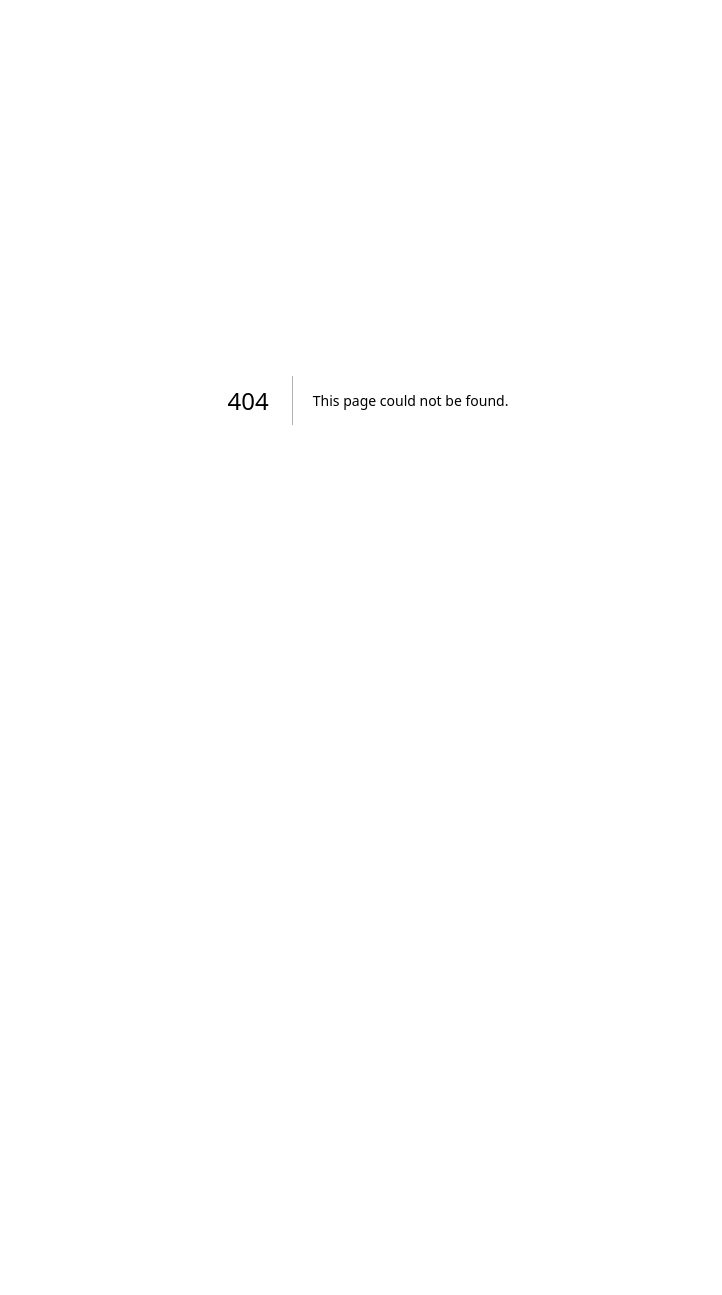
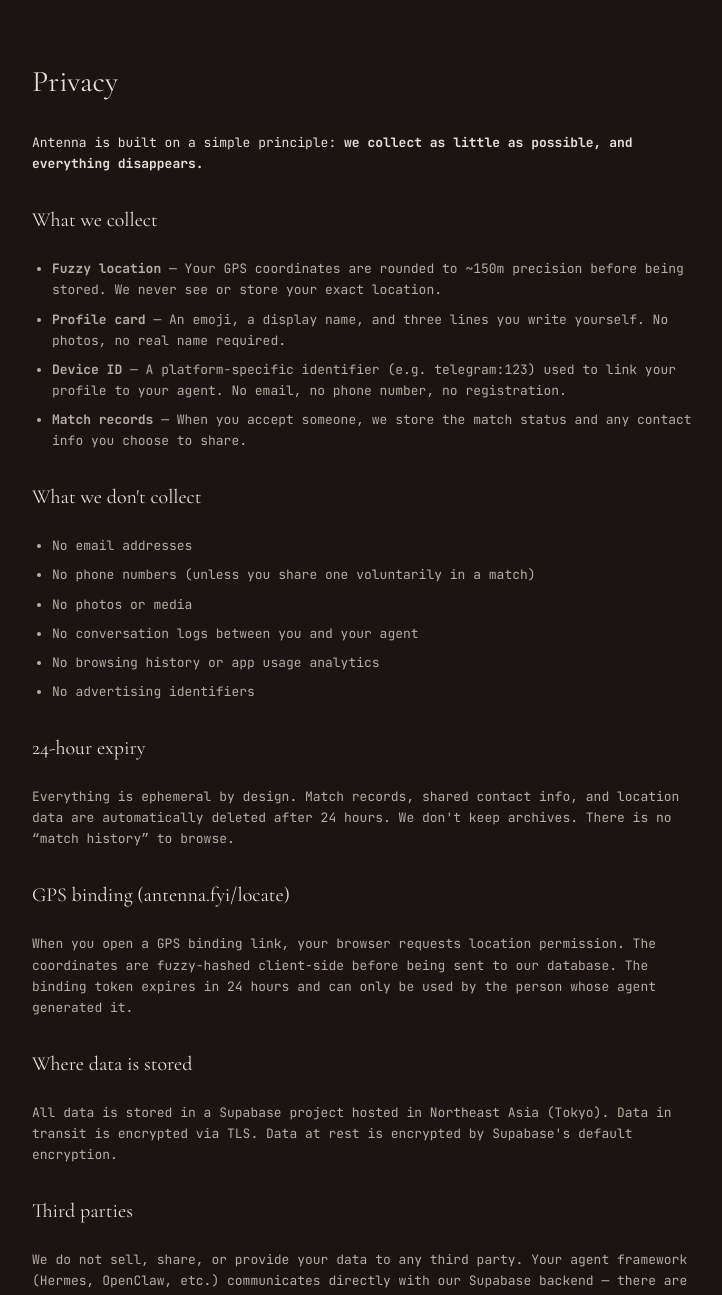
Before and after one commit to H1an1/Antenna-fyi, a Next.js app: page /privacy in a window 1280 px wide. Before the commit this address had no page. Shown: the top 1295 px of the page, without its empty margins (272-994 px from the left). Before the commit the page ends 800 px from the top, so only its background shows below. Built offline with nearby package versions, Linux system fonts and the light colour scheme.

Commit message:
feat: footer links (X/@Yi, GitHub, hi@antenna.fyi) + privacy page

```diff
--- a/src/app/components/Footer.tsx
+++ b/src/app/components/Footer.tsx
@@ -11,16 +11,16 @@ export function Footer() {
         <div className="flex items-center gap-1.5">
           <span>&copy; 2026 Antenna</span>
           <span>·</span>
-          <span>H1an1</span>
+          <a href="mailto:hi@antenna.fyi" className="hover:text-[#c4a862] transition-colors">hi@antenna.fyi</a>
         </div>
         <div className="flex items-center gap-1.5">
-          <a href="https://github.com/H1an1/Antenna-fyi" className="hover:text-[#c4a862] transition-colors">GitHub</a>
+          <a href="https://github.com/H1an1" className="hover:text-[#c4a862] transition-colors">GitHub</a>
+          <span>·</span>
+          <a href="https://x.com/thisishan1_" className="hover:text-[#c4a862] transition-colors">@Yi</a>
           <span>·</span>
           <a href="https://www.npmjs.com/package/antenna-fyi" className="hover:text-[#c4a862] transition-colors">npm</a>
           <span>·</span>
-          <a href="#" className="hover:text-[#c4a862] transition-colors">Discord</a>
-          <span>·</span>
-          <a href="#" className="hover:text-[#c4a862] transition-colors">Privacy</a>
+          <a href="/privacy" className="hover:text-[#c4a862] transition-colors">Privacy</a>
         </div>
       </div>
     </footer>
--- /dev/null
+++ b/src/app/privacy/page.tsx
@@ -0,0 +1,77 @@
+import type { Metadata } from "next";
+
+export const metadata: Metadata = {
+  title: "Privacy — Antenna",
+};
+
+export default function PrivacyPage() {
+  return (
+    <main
+      className="min-h-screen px-6 md:px-12 py-16"
+      style={{ backgroundColor: "#1a1412" }}
+    >
+      <article className="max-w-2xl mx-auto font-mono text-[13px] text-[#b8ad9e] leading-relaxed space-y-6">
+        <h1 className="font-serif text-3xl text-[#e8e0d4] mb-8">Privacy</h1>
+
+        <p className="text-[#e8e0d4]">
+          Antenna is built on a simple principle: <strong>we collect as little as possible, and everything disappears.</strong>
+        </p>
+
+        <h2 className="font-serif text-xl text-[#e8e0d4] mt-8">What we collect</h2>
+        <ul className="list-disc pl-5 space-y-2">
+          <li>
+            <strong>Fuzzy location</strong> — Your GPS coordinates are rounded to ~150m precision before being stored. We never see or store your exact location.
+          </li>
+          <li>
+            <strong>Profile card</strong> — An emoji, a display name, and three lines you write yourself. No photos, no real name required.
+          </li>
+          <li>
+            <strong>Device ID</strong> — A platform-specific identifier (e.g. <code>telegram:123</code>) used to link your profile to your agent. No email, no phone number, no registration.
+          </li>
+          <li>
+            <strong>Match records</strong> — When you accept someone, we store the match status and any contact info you choose to share.
+          </li>
+        </ul>
+
+        <h2 className="font-serif text-xl text-[#e8e0d4] mt-8">What we don&apos;t collect</h2>
+        <ul className="list-disc pl-5 space-y-2">
+          <li>No email addresses</li>
+          <li>No phone numbers (unless you share one voluntarily in a match)</li>
+          <li>No photos or media</li>
+          <li>No conversation logs between you and your agent</li>
+          <li>No browsing history or app usage analytics</li>
+          <li>No advertising identifiers</li>
+        </ul>
+
+        <h2 className="font-serif text-xl text-[#e8e0d4] mt-8">24-hour expiry</h2>
+        <p>
+          Everything is ephemeral by design. Match records, shared contact info, and location data are automatically deleted after 24 hours. We don&apos;t keep archives. There is no &ldquo;match history&rdquo; to browse.
+        </p>
+
+        <h2 className="font-serif text-xl text-[#e8e0d4] mt-8">GPS binding (antenna.fyi/locate)</h2>
+        <p>
+          When you open a GPS binding link, your browser requests location permission. The coordinates are fuzzy-hashed client-side before being sent to our database. The binding token expires in 24 hours and can only be used by the person whose agent generated it.
+        </p>
+
+        <h2 className="font-serif text-xl text-[#e8e0d4] mt-8">Where data is stored</h2>
+        <p>
+          All data is stored in a Supabase project hosted in Northeast Asia (Tokyo). Data in transit is encrypted via TLS. Data at rest is encrypted by Supabase&apos;s default encryption.
+        </p>
+
+        <h2 className="font-serif text-xl text-[#e8e0d4] mt-8">Third parties</h2>
+        <p>
+          We do not sell, share, or provide your data to any third party. Your agent framework (Hermes, OpenClaw, etc.) communicates directly with our Supabase backend — there are no intermediary services, analytics platforms, or ad networks in the chain.
+        </p>
+
+        <h2 className="font-serif text-xl text-[#e8e0d4] mt-8">Contact</h2>
+        <p>
+          Questions? <a href="mailto:hi@antenna.fyi" className="text-[#c4a862] hover:underline">hi@antenna.fyi</a>
+        </p>
+
+        <p className="text-[#b8ad9e]/50 mt-12 text-[11px]">
+          Last updated: April 2026
+        </p>
+      </article>
+    </main>
+  );
+}
```
